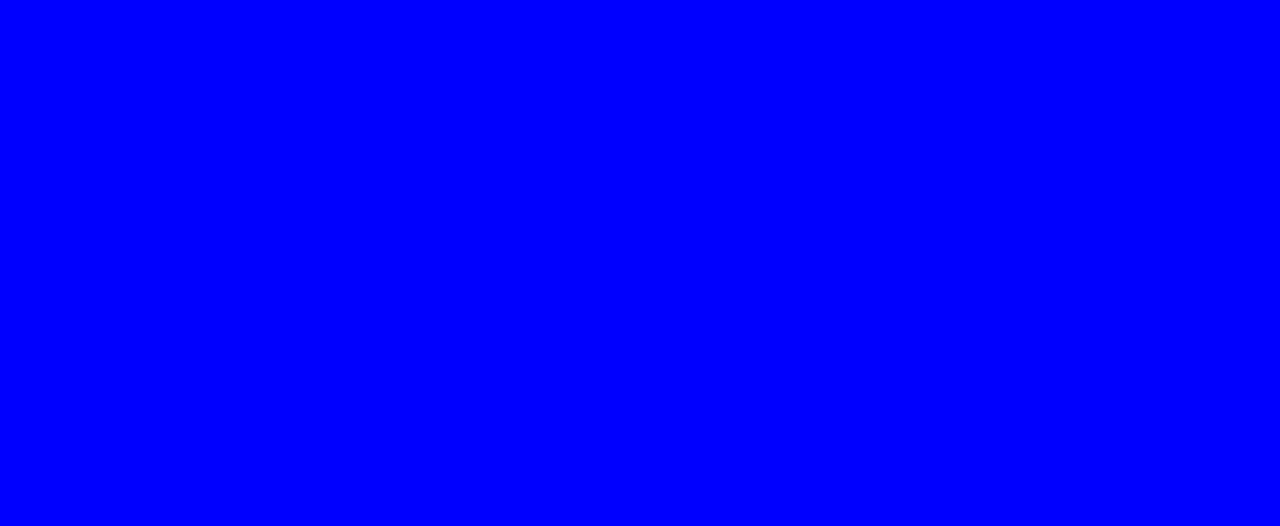
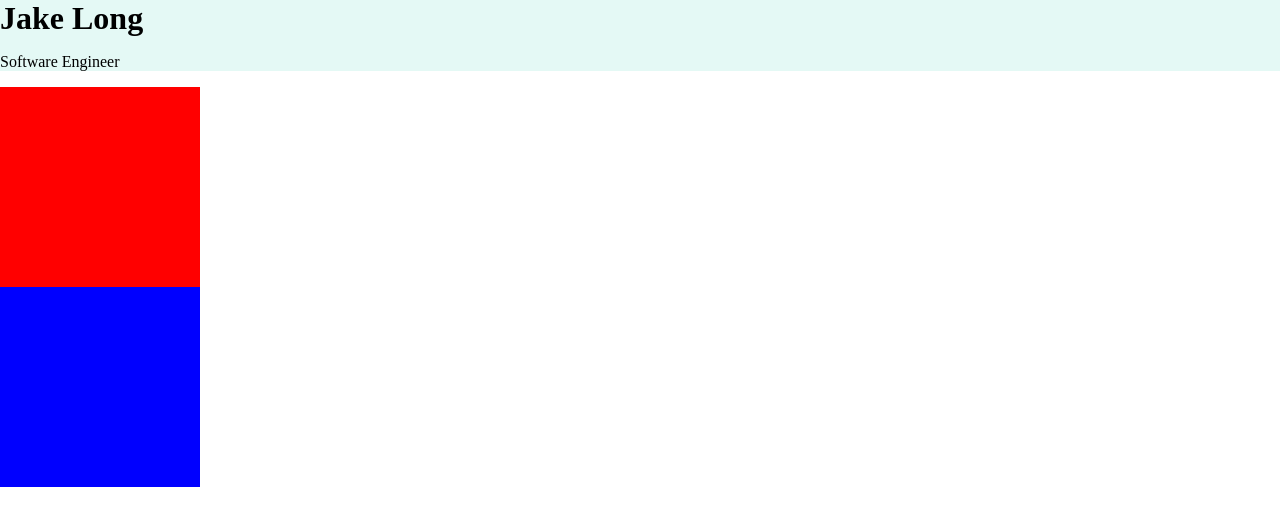
Before and after one commit to AJaySRao/Web_Essentials, a plain HTML site: page CSS-Site/index.html in a window 1280 px wide. Drawn offline with Linux system fonts and the light colour scheme.

Commit message:
2nd commit

```diff
--- a/CSS-Site/css/styles.css
+++ b/CSS-Site/css/styles.css
@@ -1,3 +1,23 @@
-body {
-    background-color: blue;
+.bottom-container{
+    background-color:blue;
+    width:200px;
+    height:200px;
 }
+.middle-container{
+    background-color:red;
+    width:200px;
+    height:200px;
+}
+
+.top-container {
+    background-color: #E4F9F5;
+}
+
+body{
+    display: block;
+    margin: 0px;
+}
+
+h1 {
+    margin: 0px;
+}
--- a/CSS-Site/index.html
+++ b/CSS-Site/index.html
@@ -4,8 +4,20 @@
     <meta charset="UTF-8">
     <title>Birthday</title>
     <link rel="stylesheet" href="css/styles.css">
+    <link rel="icon" href="favicon.ico">
+
 </head>
 <body>
+    <div class="top-container">
+        <h1>Jake Long</h1>
+        <p>Software Engineer</p>
+    </div>
+    <div class="middle-container">
+
+    </div>
+    <div class="bottom-container">
+
+    </div>
 
 </body>
 </html>
```
